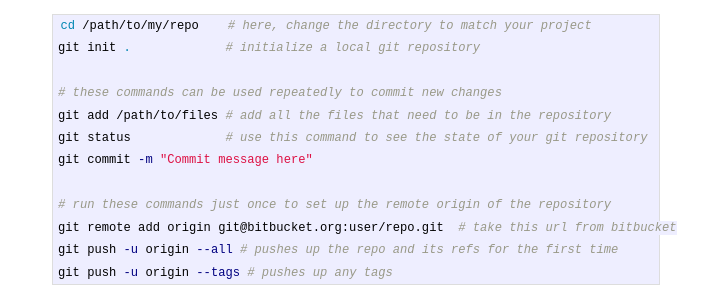
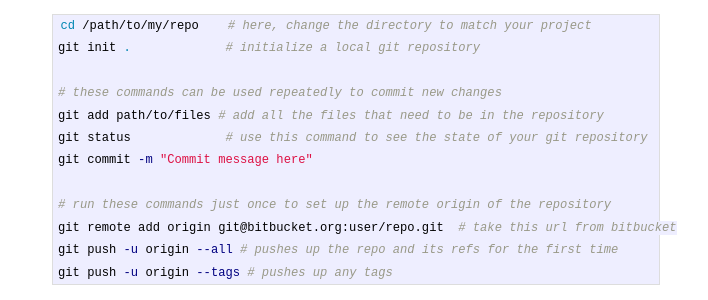
Before and after one commit to stunphase/stunphase.github.io, a Jekyll site: the page built from _posts/2014-04-22-basic-git-setup.html, in a window 1280 px wide. Shown: the part 1147-1447 px from the top of the page, without its empty margins (294-1002 px from the left). Built offline with Jekyll 4.4.1, drawn with Linux system fonts in a browser that asks for light colours.

```diff
--- a/_posts/2014-04-22-basic-git-setup.html
+++ b/_posts/2014-04-22-basic-git-setup.html
@@ -54,7 +54,7 @@ cd /path/to/my/repo    # here, change the directory to match your project
 git init .             # initialize a local git repository
 
 # these commands can be used repeatedly to commit new changes
-git add /path/to/files # add all the files that need to be in the repository
+git add path/to/files # add all the files that need to be in the repository
 git status             # use this command to see the state of your git repository
 git commit -m "Commit message here"
 
```
